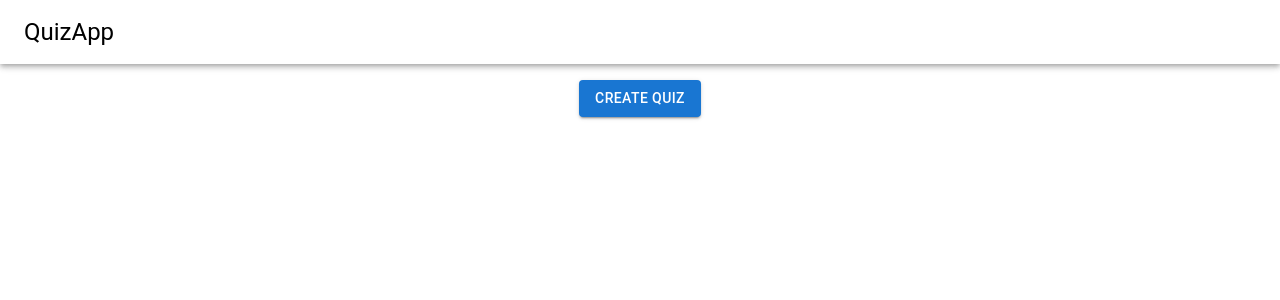
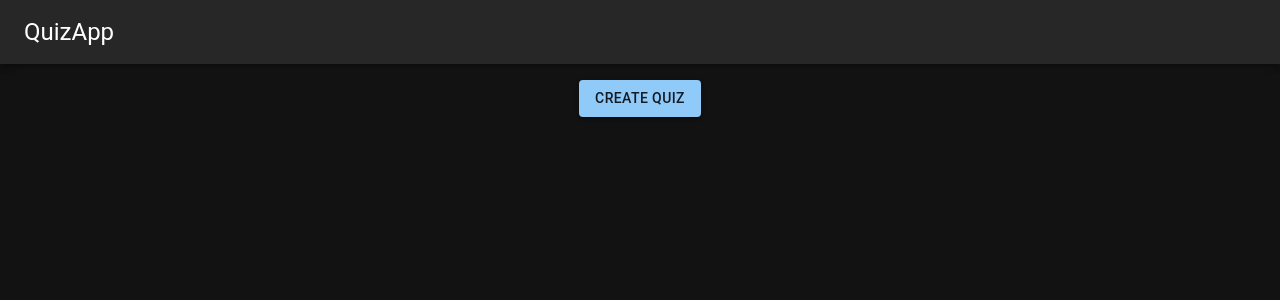
Before and after one commit to hiyodev/quiz-app, a React (Create React App) app: page / in a window 1280 px wide. Shown: the top 300 px of the page. Built offline with nearby package versions, Linux system fonts and the light colour scheme.

Commit message:
Adding Dark / Light Mode

```diff
--- a/src/App.js
+++ b/src/App.js
@@ -7,6 +7,7 @@ import {
   Grid,
   Box,
 } from "@mui/material";
+import { ThemeProvider, createTheme } from "@mui/material/styles";
 import "./App.css";
 
 import QuizCard from "./components/Quiz/QuizCard";
@@ -14,6 +15,12 @@ import QuizModal from "./components/Quiz/QuizModal";
 import { useState, createContext, useEffect } from "react";
 
 export const QuizContext = createContext(null);
+
+const darkTheme = createTheme({
+  palette: {
+    mode: "dark",
+  },
+});
 
 function App() {
   const [quizArray, setQuizArray] = useState(
@@ -39,13 +46,12 @@ function App() {
   });
 
   return (
+    <ThemeProvider theme={darkTheme}>
       <QuizContext.Provider value={{ quizArray, setQuizArray }}>
         <CssBaseline />
-      <AppBar position="relative" sx={{ bgcolor: "white" }}>
+        <AppBar position="relative">
           <Toolbar>
-          <Typography variant="h5" sx={{ color: "black" }}>
-            QuizApp
-          </Typography>
+            <Typography variant="h5">QuizApp</Typography>
           </Toolbar>
         </AppBar>
 
@@ -74,6 +80,7 @@ function App() {
           </Grid>
         </main>
       </QuizContext.Provider>
+    </ThemeProvider>
   );
 }
 
--- a/src/components/Quiz/QuizCard.jsx
+++ b/src/components/Quiz/QuizCard.jsx
@@ -86,7 +86,7 @@ function QuizCard(props) {
           title={title}
           description={description}
         />
-        <Button>Open</Button>
+        <Button>Start</Button>
       </CardActions>
     </Card>
   );
--- a/src/components/Tabs/QuestionTabs.jsx
+++ b/src/components/Tabs/QuestionTabs.jsx
@@ -191,6 +191,7 @@ function QuestionTabs(props) {
                   currQn.timeLimit ? (
                     <Box sx={{ display: "flex" }} columnGap={1}>
                       <TextField
+                        margin="dense"
                         size="small"
                         type="number"
                         label="minutes"
@@ -204,6 +205,7 @@ function QuestionTabs(props) {
                         }
                       ></TextField>
                       <TextField
+                        margin="dense"
                         size="small"
                         type="number"
                         label="seconds"
```
Lines whose indentation alone changed are shown as unchanged.
